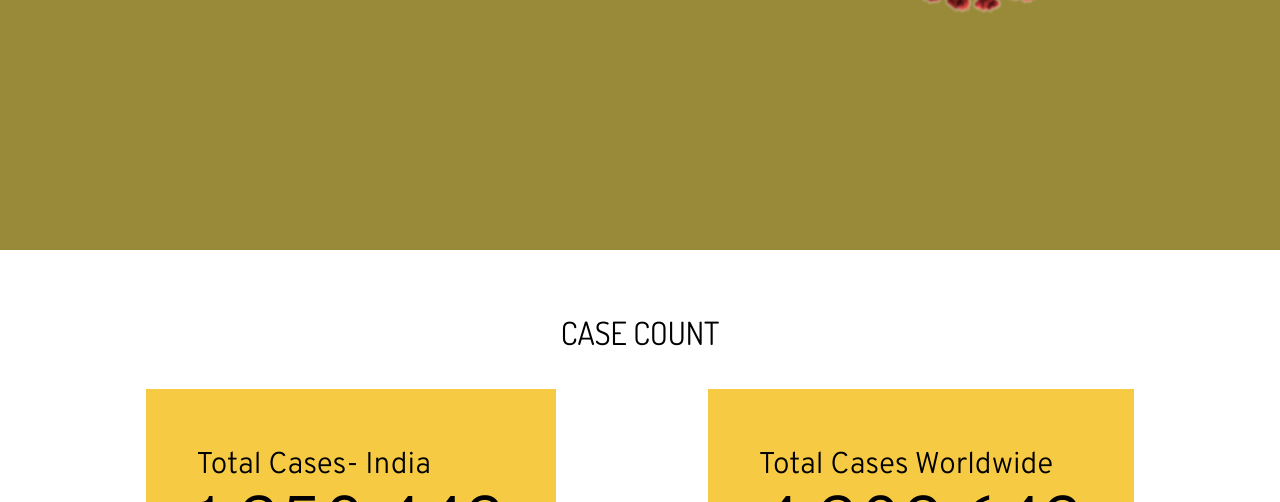
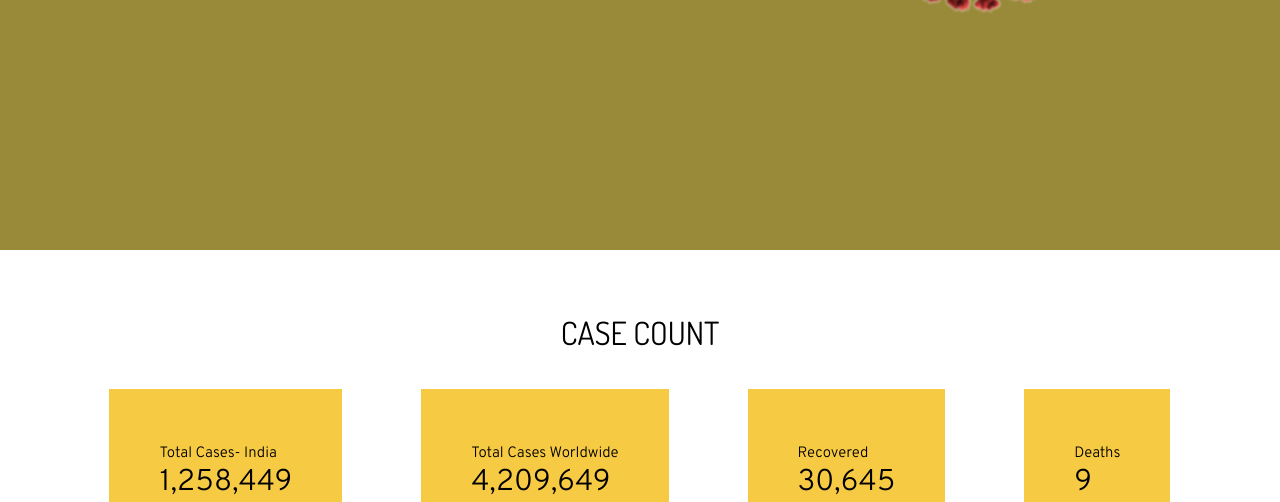
Before and after one commit to yashmittal-ym/CORONA, a plain HTML site: page index.html in a window 1280 px wide. Shown: the part 450-952 px from the top of the page. Drawn offline with Linux system fonts and the light colour scheme; some packages are replaced by stand-ins of ours; no server answers; files whose address does not match are found by name.

Commit message:
Add files via upload

```diff
--- a/css/style.css
+++ b/css/style.css
@@ -27,6 +27,7 @@ h1, h2, h3, h4, h5,
 
 .text-primary {
   color: #f7ca44 !important; }
+
 
 .ftco-navbar-light {
   background: transparent !important;
@@ -292,9 +293,9 @@ h1, h2, h3, h4, h5,
   padding: 50px;
   color: #000; }
   .block-48 .block-48-text-1 {
-    font-size: 30px; }
+    font-size: 15px; }
   .block-48 .block-48-counter {
-    font-size: 70px;
+    font-size: 30px;
     line-height: 1; }
 
 .block-11 .owl-stage {
```
